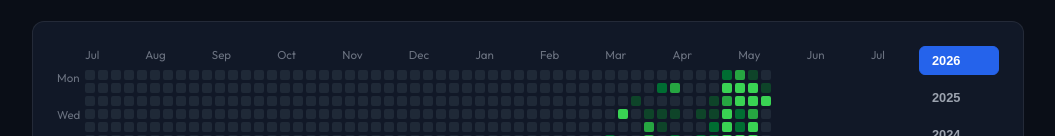
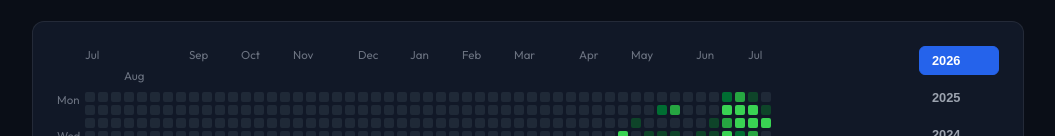
Before and after one commit to 2902Duy/2902Duy, a plain HTML site: page index.html in a window 1280 px wide. Shown: the part 1393-1529 px from the top of the page, without its empty margins (112-1167 px from the left). Drawn offline with nearby package versions, Linux system fonts and the light colour scheme.

Commit message:
fix: Align calendar month labels exactly with squares columns using CSS Grid
Co-authored-by: google-antigravity <242056456+google-antigravity@users.noreply.github.com>

```diff
--- a/script.js
+++ b/script.js
@@ -378,7 +378,7 @@ document.addEventListener("DOMContentLoaded", () => {
           currentMonth = month;
           const monthLabel = document.createElement("span");
           monthLabel.textContent = monthsArray[month];
-          monthLabel.style.gridColumnStart = colIndex + 1;
+          monthLabel.style.gridColumn = `${colIndex + 1} / span 4`;
           monthsLabels.appendChild(monthLabel);
         }
         colIndex++;
--- a/style.css
+++ b/style.css
@@ -412,13 +412,14 @@ h2::after {
 }
 
 .months-labels {
-  display: flex;
+  display: grid;
+  grid-auto-flow: column;
+  grid-auto-columns: 10px;
+  gap: 3px;
   margin-left: 28px; /* Alignment offset for weekdays column */
   margin-bottom: 6px;
   font-size: 0.72rem;
   color: var(--text-sub);
-  justify-content: space-between;
-  padding-right: 10px;
 }
 
 .calendar-rows-flex {
```
